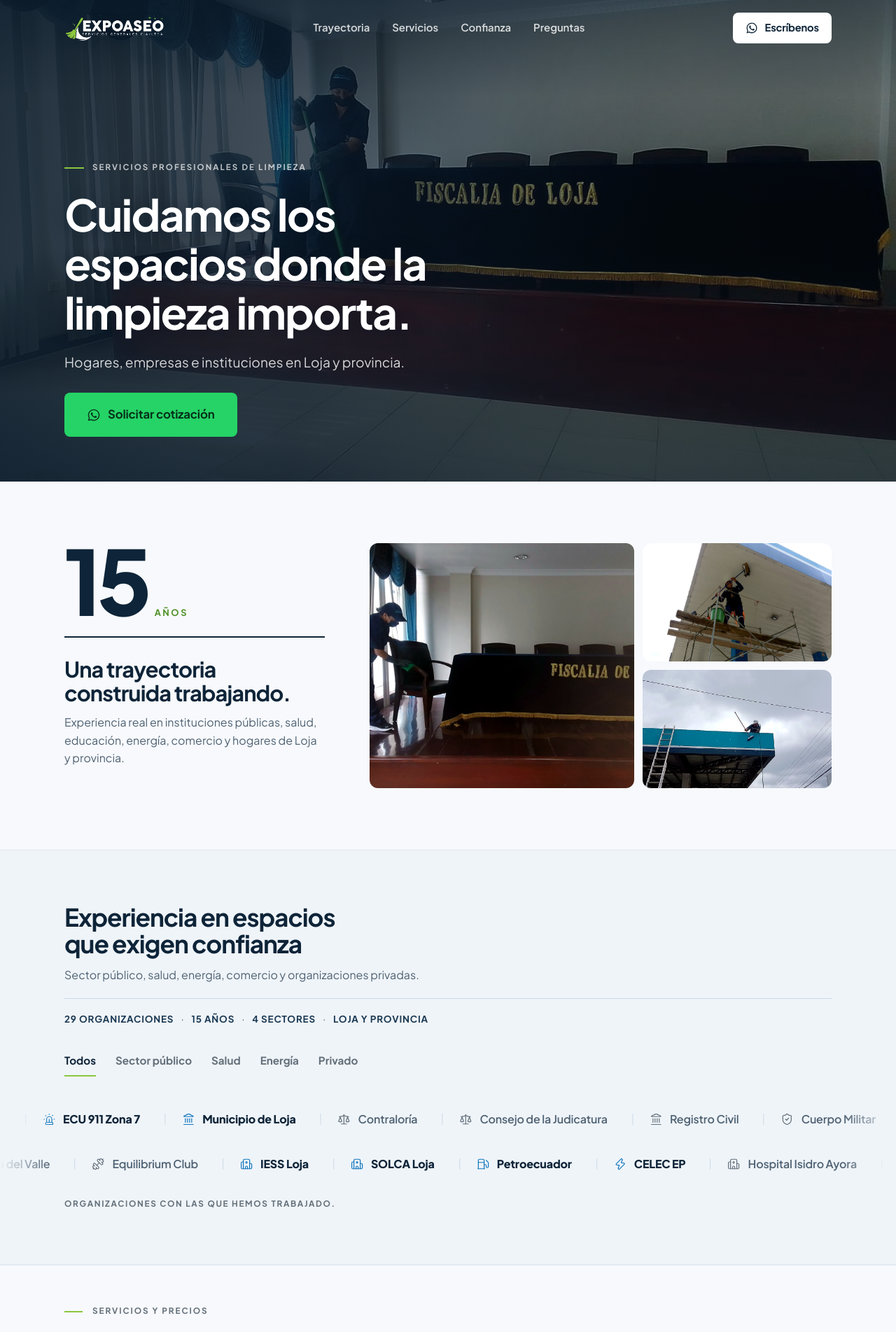
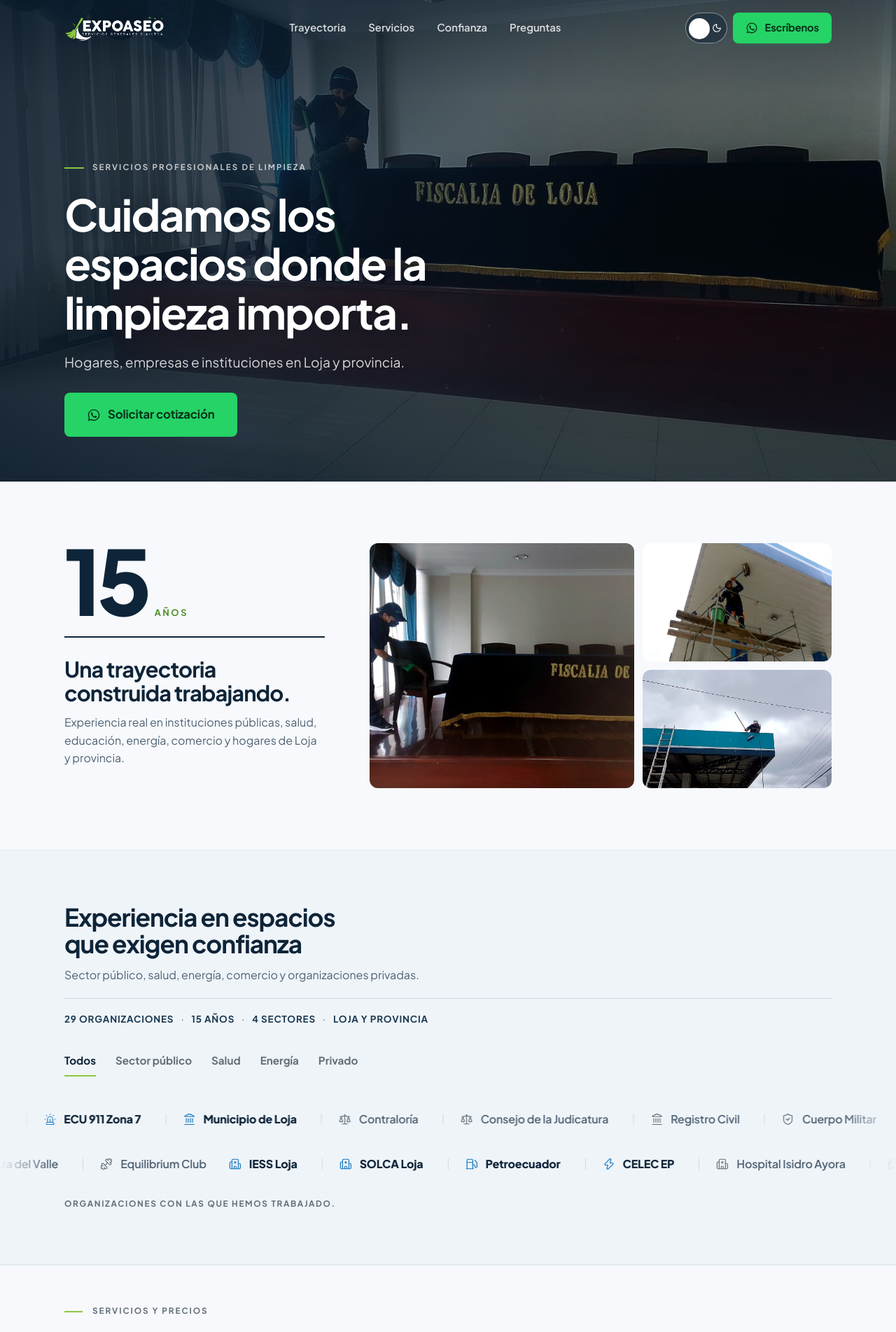
Before and after one commit to Kovaro-Tech/expoaseo-web, a React (Vite) app: page / in a window 1280 px wide. Shown: the top 1903 px of the page at 70% size. Built offline with nearby package versions, Linux system fonts and the light colour scheme.

Commit message:
fix code: modo oscuro y link kovaro

```diff
--- a/index.html
+++ b/index.html
@@ -5,6 +5,22 @@
     <link rel="icon" type="image/svg+xml" href="/favicon.svg" />
     <meta name="viewport" content="width=device-width, initial-scale=1.0" />
     <meta name="theme-color" content="#0f75bc" />
+
+    <script>
+      ;(() => {
+        let savedTheme
+        try {
+          savedTheme = localStorage.getItem('expoaseo-theme')
+        } catch {}
+        const systemTheme = window.matchMedia('(prefers-color-scheme: dark)').matches
+          ? 'dark'
+          : 'light'
+        const theme = savedTheme === 'dark' || savedTheme === 'light' ? savedTheme : systemTheme
+        document.documentElement.dataset.theme = theme
+        document.querySelector('meta[name="theme-color"]').content =
+          theme === 'dark' ? '#0b1725' : '#0f75bc'
+      })()
+    </script>
 
     <title>EXPOASEO | Servicios profesionales de limpieza en Loja</title>
     <meta
--- a/src/components/Footer.jsx
+++ b/src/components/Footer.jsx
@@ -103,7 +103,10 @@ export default function Footer() {
           © {year} {businessConfig.legalName}. Todos los derechos reservados.
         </p>
         <p className="footer__credit">
-          Sitio desarrollado por <span>Kovaro Tech</span>
+          Sitio desarrollado por{' '}
+          <a href="https://kovarotech.com" target="_blank" rel="noopener noreferrer">
+            Kovaro Tech
+          </a>
         </p>
       </div>
     </footer>
--- a/src/components/Navbar.css
+++ b/src/components/Navbar.css
@@ -5,7 +5,7 @@
   left: 0;
   right: 0;
   z-index: 50;
-  background: rgba(255, 255, 255, 0.92);
+  background: var(--nav-bg);
   backdrop-filter: blur(14px);
   -webkit-backdrop-filter: blur(14px);
   border-bottom: 1px solid var(--line);
@@ -27,21 +27,28 @@
 }
 
 .navbar--over-hero .navbar__link:hover {
-  color: #fff;
+  color: var(--on-dark);
 }
 
-.navbar--over-hero .navbar__toggle {
-  color: #fff;
-  border-color: rgba(255, 255, 255, 0.45);
+.navbar--over-hero .navbar__menu-toggle,
+.navbar--over-hero .theme-toggle {
+  color: var(--on-dark);
+  border-color: var(--nav-over-hero-line);
+}
+
+.navbar--over-hero .theme-toggle {
+  background: var(--theme-toggle-hero-bg);
+  backdrop-filter: blur(6px);
+  -webkit-backdrop-filter: blur(6px);
 }
 
 .navbar--over-hero .navbar__cta {
-  color: var(--ink-900);
-  background: #fff;
+  color: var(--control-ink);
+  background: var(--wa);
 }
 
 .navbar--over-hero .navbar__cta:hover {
-  background: var(--brand-100);
+  background: var(--wa-dark);
 }
 
 .navbar__inner {
@@ -98,6 +105,21 @@
 
 .navbar__cta {
   display: none;
+  color: var(--control-ink);
+  background: var(--wa);
+  box-shadow: 0 4px 12px -8px color-mix(in srgb, var(--wa-dark) 85%, transparent);
+  transition:
+    background-color 0.18s var(--ease),
+    color 0.18s var(--ease),
+    transform 0.18s var(--ease),
+    box-shadow 0.18s var(--ease);
+}
+
+.navbar__cta:hover {
+  color: var(--control-ink);
+  background: var(--wa-dark);
+  box-shadow: 0 8px 16px -10px color-mix(in srgb, var(--wa-dark) 95%, transparent);
+  transform: translateY(-1px);
 }
 
 .navbar__cta-mini {
@@ -107,11 +129,12 @@
   width: 44px;
   height: 44px;
   border-radius: var(--r-md);
-  color: #06301a;
+  color: var(--control-ink);
   background: var(--wa);
 }
 
-.navbar__toggle {
+.navbar__menu-toggle,
+.theme-toggle {
   display: inline-flex;
   align-items: center;
   justify-content: center;
@@ -120,6 +143,54 @@
   border-radius: var(--r-md);
   color: var(--ink-900);
   border: 1px solid var(--line-strong);
+}
+
+.theme-toggle {
+  position: relative;
+  width: 60px;
+  min-width: 60px;
+  height: 44px;
+  color: var(--theme-toggle-icon);
+  background: var(--theme-toggle-bg);
+  border: 1px solid var(--theme-toggle-line);
+  border-radius: var(--r-full);
+  transition:
+    background-color 0.2s var(--ease),
+    border-color 0.2s var(--ease);
+}
+
+.theme-toggle svg {
+  position: absolute;
+  z-index: 1;
+}
+
+.theme-toggle__sun {
+  left: 7px;
+}
+
+.theme-toggle__moon {
+  right: 7px;
+}
+
+.theme-toggle__thumb {
+  position: absolute;
+  top: 7px;
+  left: 4px;
+  width: 30px;
+  height: 30px;
+  border-radius: var(--r-full);
+  background: var(--theme-toggle-thumb);
+  box-shadow: 0 2px 6px -4px rgba(14, 36, 56, 0.6);
+  transform: translateX(0);
+  transition: transform 0.2s var(--ease);
+}
+
+[data-theme='dark'] .theme-toggle__thumb {
+  transform: translateX(22px);
+}
+
+.theme-toggle:hover {
+  border-color: var(--brand-600);
 }
 
 /* ------------------------------------------------------------ menú móvil - */
@@ -132,7 +203,7 @@
   padding: 4px var(--gutter) 18px;
   display: flex;
   flex-direction: column;
-  background: #fff;
+  background: var(--surface);
   border-bottom: 1px solid var(--line);
   box-shadow: var(--shadow-md);
 }
@@ -154,6 +225,16 @@
   border-bottom: 0;
 }
 
+.navbar__mobile-theme {
+  display: flex;
+  justify-content: flex-end;
+  padding-top: 10px;
+}
+
+.theme-toggle--mobile {
+  display: inline-flex;
+}
+
 @media (min-width: 900px) {
   .navbar__links {
     display: flex;
@@ -166,8 +247,18 @@
   }
 
   .navbar__cta-mini,
-  .navbar__toggle,
+  .navbar__menu-toggle,
   .navbar__mobile {
     display: none;
   }
+
+  .theme-toggle {
+    display: inline-flex;
+  }
 }
+
+@media (max-width: 899px) {
+  .navbar__actions > .theme-toggle {
+    display: none;
+  }
+}
--- a/src/components/Navbar.jsx
+++ b/src/components/Navbar.jsx
@@ -1,5 +1,5 @@
 import { useEffect, useState } from 'react'
-import { Menu, X } from 'lucide-react'
+import { Menu, Moon, Sun, X } from 'lucide-react'
 import Logo from './Logo'
 import WhatsAppIcon from './WhatsAppIcon'
 import { generalUrl } from '../lib/whatsapp'
@@ -16,6 +16,7 @@ const navLinks = [
 export default function Navbar() {
   const [scrolled, setScrolled] = useState(false)
   const [menuOpen, setMenuOpen] = useState(false)
+  const [theme, setTheme] = useState(() => document.documentElement.dataset.theme || 'light')
 
   useEffect(() => {
     const onScroll = () => setScrolled(window.scrollY > 60)
@@ -31,6 +32,35 @@ export default function Navbar() {
       document.body.style.overflow = ''
     }
   }, [menuOpen])
+
+  const toggleTheme = () => {
+    const nextTheme = theme === 'dark' ? 'light' : 'dark'
+    document.documentElement.dataset.theme = nextTheme
+    document.querySelector('meta[name="theme-color"]')?.setAttribute(
+      'content',
+      nextTheme === 'dark' ? '#0b1725' : '#0f75bc',
+    )
+    setTheme(nextTheme)
+    try {
+      localStorage.setItem('expoaseo-theme', nextTheme)
+    } catch {
+      // La preferencia visual sigue funcionando aunque el storage no esté disponible.
+    }
+  }
+
+  const themeControl = (mobile = false) => (
+    <button
+      type="button"
+      className={`theme-toggle${mobile ? ' theme-toggle--mobile' : ''}`}
+      aria-label={theme === 'dark' ? 'Activar modo claro' : 'Activar modo oscuro'}
+      aria-pressed={theme === 'dark'}
+      onClick={toggleTheme}
+    >
+      <Sun className="theme-toggle__sun" size={15} aria-hidden="true" />
+      <span className="theme-toggle__thumb" aria-hidden="true" />
+      <Moon className="theme-toggle__moon" size={14} aria-hidden="true" />
+    </button>
+  )
 
   /* Arriba del todo el navbar flota sobre el vídeo del hero: fondo
      transparente y logo sobre placa blanca, porque el azul del logo no
@@ -57,6 +87,7 @@ export default function Navbar() {
         </nav>
 
         <div className="navbar__actions">
+          {themeControl()}
           <a
             className="btn btn--primary btn--sm navbar__cta"
             href={generalUrl()}
@@ -80,7 +111,7 @@ export default function Navbar() {
 
           <button
             type="button"
-            className="navbar__toggle"
+            className="navbar__menu-toggle"
             aria-expanded={menuOpen}
             aria-controls="menu-movil"
             aria-label={menuOpen ? 'Cerrar menú' : 'Abrir menú'}
@@ -103,6 +134,7 @@ export default function Navbar() {
               {link.label}
             </a>
           ))}
+          <div className="navbar__mobile-theme">{themeControl(true)}</div>
         </nav>
       </div>
     </header>
--- a/src/index.css
+++ b/src/index.css
@@ -208,7 +208,7 @@ p {
 }
 
 .btn--primary {
-  color: #fff;
+  color: var(--on-dark);
   background: var(--brand-600);
 }
 
@@ -217,13 +217,13 @@ p {
 }
 
 .btn--whatsapp {
-  color: #06301a;
+  color: var(--control-ink);
   background: var(--wa);
 }
 
 .btn--whatsapp:hover {
   background: var(--wa-dark);
-  color: #fff;
+  color: var(--on-dark);
 }
 
 .btn--sm {
--- a/src/sections/Clients.css
+++ b/src/sections/Clients.css
@@ -103,29 +103,52 @@
   );
   /* El desplazamiento vertical de la página nunca se bloquea. */
   touch-action: pan-y;
+  animation: rail-fade 0.16s var(--ease);
 }
 
-.rail__track {
+@keyframes rail-fade {
+  from {
+    opacity: 0;
+  }
+}
+
+.marquee-viewport {
+  width: 100%;
+  min-height: 48px;
+  overflow: hidden;
+}
+
+.marquee-track {
   display: flex;
   width: max-content;
+  will-change: transform;
   animation: rail-scroll 90s linear infinite;
 }
 
-.rail--reverse .rail__track {
+.rail--reverse .marquee-track {
   animation-direction: reverse;
 }
 
 @keyframes rail-scroll {
   to {
-    transform: translateX(-25%);
+    transform: translateX(-50%);
   }
 }
 
-/* Se detiene con el puntero, con el foco y unos segundos tras tocarla. */
-.rail:hover .rail__track,
-.rail:focus-within .rail__track,
-.rail.is-held .rail__track {
-  animation-play-state: paused;
+.marquee-group {
+  display: flex;
+  align-items: center;
+  flex: none;
+  width: max-content;
+  padding-right: 32px;
+}
+
+.marquee-group .rail__set {
+  flex-wrap: nowrap;
+}
+
+.marquee-group .org {
+  flex: 0 0 auto;
 }
 
 .rail__set {
@@ -138,16 +161,23 @@
 .rail--static {
   mask-image: none;
   -webkit-mask-image: none;
+  display: flex;
+  align-items: center;
+  justify-content: center;
+  width: min(100%, var(--container));
+  min-height: 48px;
+  margin-inline: auto;
+  padding-inline: var(--gutter);
 }
 
 .rail--static .rail__set {
   flex-wrap: wrap;
-  justify-content: flex-start;
+  justify-content: center;
 }
 
 /* Sin cinta no hay costura que disimular: fuera el último divisor. */
 .rail--static .org:last-child::after,
-.rail__set:last-child .org:last-child::after {
+.marquee-group .org:last-child::after {
   display: none;
 }
 
@@ -172,6 +202,10 @@
   height: 14px;
   margin-inline: 18px;
   background: var(--line-strong);
+}
+
+.rail--static .org::after {
+  margin-inline: 14px;
 }
 
 .org--featured {
@@ -259,7 +293,7 @@
     gap: 10px;
   }
 
-  .rail__track {
+  .marquee-track {
     animation-duration: 70s;
   }
 
@@ -286,17 +320,25 @@
     -webkit-mask-image: none;
   }
 
-  .rail__track {
-    width: auto;
+  .marquee-track {
+    width: 100%;
     animation: none;
   }
 
-  .rail__set[aria-hidden='true'] {
+  .marquee-group[aria-hidden='true'] {
     display: none;
   }
 
-  .rail__set {
+  .marquee-group {
+    width: 100%;
+    justify-content: center;
+    padding-right: 0;
+  }
+
+  .marquee-group .rail__set {
+    width: 100%;
     flex-wrap: wrap;
+    justify-content: center;
   }
 
   .rail__set:first-child .org:last-child::after {
--- a/src/sections/Clients.jsx
+++ b/src/sections/Clients.jsx
@@ -1,4 +1,4 @@
-import { useEffect, useRef, useState } from 'react'
+import { useState } from 'react'
 import {
   BriefcaseBusiness,
   Building2,
@@ -40,14 +40,9 @@ const ICONS = {
   Zap,
 }
 
-/* El set se repite para que la cinta nunca deje hueco: la animación desplaza
-   exactamente un set y el reinicio resulta invisible. */
-const REPEATS = 4
-/** Por debajo de esto una cinta en movimiento se ve pobre: se deja estática. */
-const MIN_TO_ANIMATE = 6
+const MARQUEE_MIN_ITEMS = 5
 /** Y por debajo de esto no da para dos filas. */
 const MIN_FOR_TWO_ROWS = 12
-const TOUCH_HOLD = 6000
 
 /** Las destacadas primero, manteniendo el orden del dato dentro de cada grupo. */
 function featuredFirst(list) {
@@ -88,51 +83,38 @@ function Organization({ client }) {
   )
 }
 
-function Rail({ items, reverse, animated }) {
-  const [held, setHeld] = useState(false)
-  const timer = useRef(null)
+function ClientList({ items, listRef, hidden = false }) {
+  return (
+    <ul ref={listRef} className="rail__set" aria-hidden={hidden || undefined}>
+      {items.map((client) => (
+        <Organization key={client.id} client={client} />
+      ))}
+    </ul>
+  )
+}
 
-  // En táctil no hay hover: al tocar la cinta se detiene unos segundos.
-  const holdBriefly = () => {
-    setHeld(true)
-    clearTimeout(timer.current)
-    timer.current = setTimeout(() => setHeld(false), TOUCH_HOLD)
-  }
-
-  useEffect(() => () => clearTimeout(timer.current), [])
-
+function Rail({ items, reverse }) {
   if (items.length === 0) return null
 
-  if (!animated) {
+  const shouldMarquee = items.length >= MARQUEE_MIN_ITEMS
+
+  if (!shouldMarquee) {
     return (
       <div className="rail rail--static">
-        <ul className="rail__set">
-          {items.map((client) => (
-            <Organization key={client.id} client={client} />
-          ))}
-        </ul>
+        <ClientList items={items} />
       </div>
     )
   }
 
   return (
-    <div
-      className={`rail${reverse ? ' rail--reverse' : ''}${held ? ' is-held' : ''}`}
-      onTouchStart={holdBriefly}
-    >
-      <div className="rail__track">
-        {Array.from({ length: REPEATS }, (_, set) => (
-          <ul
-            className="rail__set"
-            key={set}
-            /* Solo el primer set se anuncia; el resto son copias visuales. */
-            aria-hidden={set > 0 ? 'true' : undefined}
-          >
-            {items.map((client) => (
-              <Organization key={client.id} client={client} />
-            ))}
-          </ul>
-        ))}
+    <div className={`rail marquee-viewport${reverse ? ' rail--reverse' : ''}`}>
+      <div className="marquee-track">
+        <div className="marquee-group">
+          <ClientList items={items} />
+        </div>
+        <div className="marquee-group" aria-hidden="true">
+          <ClientList items={items} hidden />
+        </div>
       </div>
     </div>
   )
@@ -183,7 +165,6 @@ export default function Clients() {
             key={`${sector ?? 'todos'}-${index}`}
             items={row}
             reverse={index === 1}
-            animated={row.length >= MIN_TO_ANIMATE}
           />
         ))}
       </div>
```
Also changed, not shown: src/components/Footer.css (+20 -8 lines), src/styles/tokens.css (+64 -0 lines).
